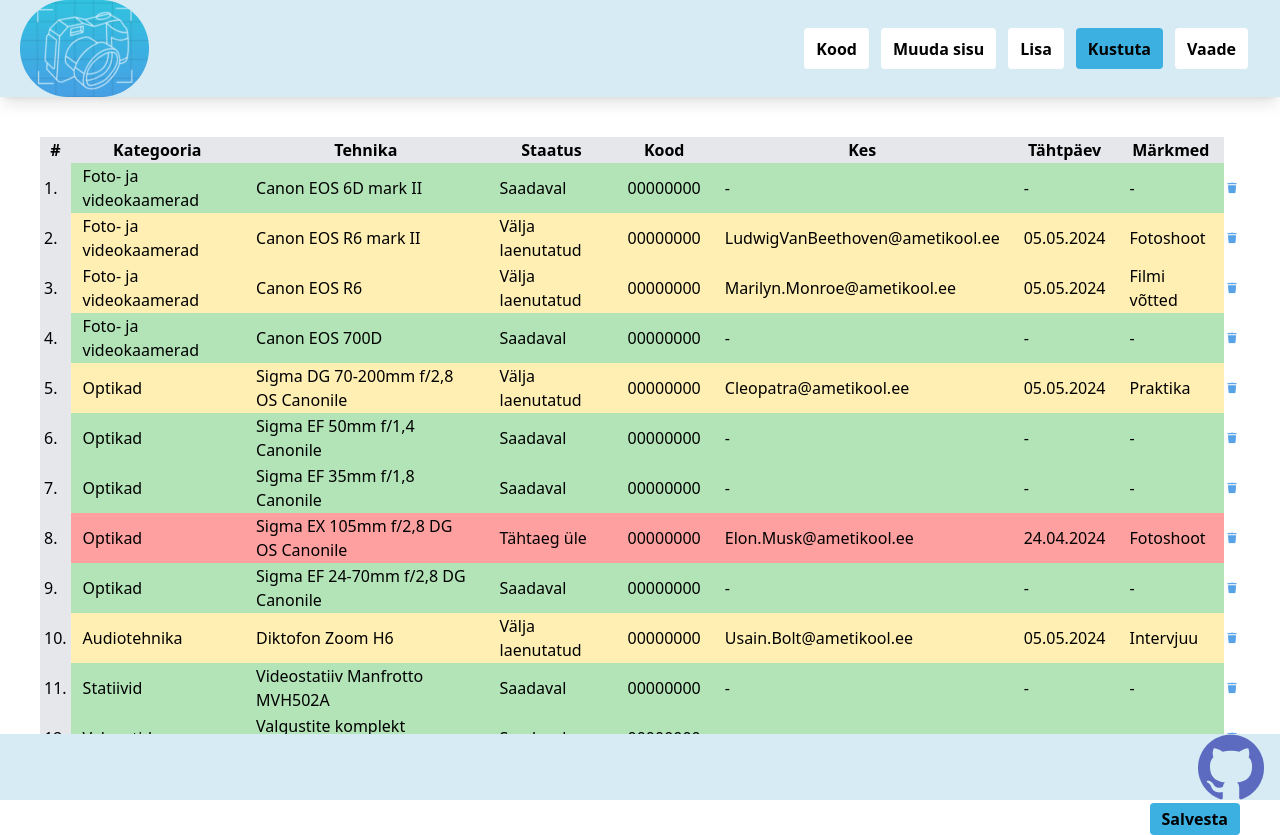
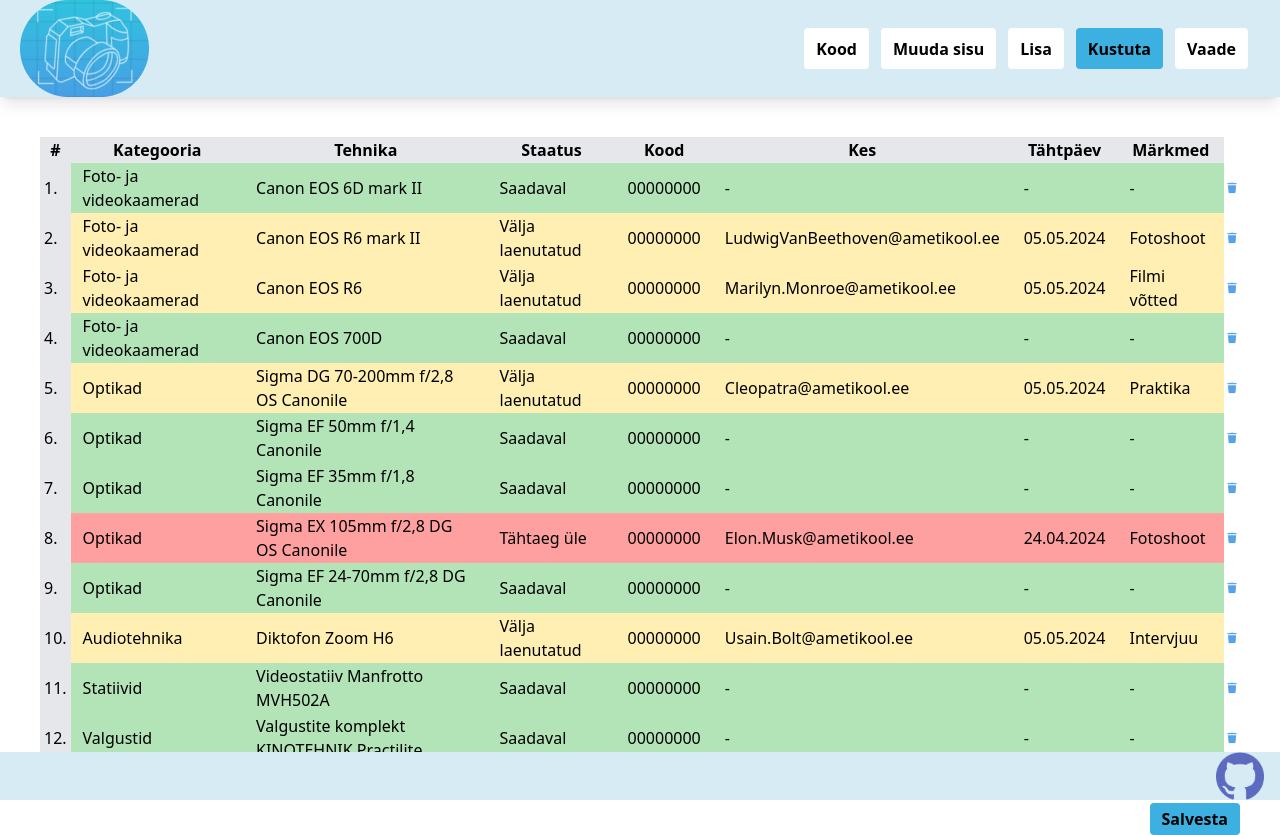
Before and after one commit to mariliis01/disainimajaka-laenutus-rakendus, a plain HTML site: page kustuta.html in a window 1280 px wide. Drawn offline with nearby package versions, Linux system fonts and the light colour scheme.

Commit message:
kusttuta footeriga

```diff
--- a/kustuta.html
+++ b/kustuta.html
@@ -173,7 +173,7 @@
             <button class="px-3 py-1 rounded bg-[#3CB0E1] font-bold">Salvesta</button>
         </section>
         <div class="relative">
-            <div class="fixed bottom-0 left-0 right-0 bg-[#D7EBF4]"><img class="float-end mr-4" src="img/github 1.png" alt=""></div>
+            <div class="fixed bottom-0 left-0 right-0 bg-[#D7EBF4]"><img class="float-end mr-4 h-12" src="img/github 1.png" alt=""></div>
         <div>
 </body>
 </html>
```
